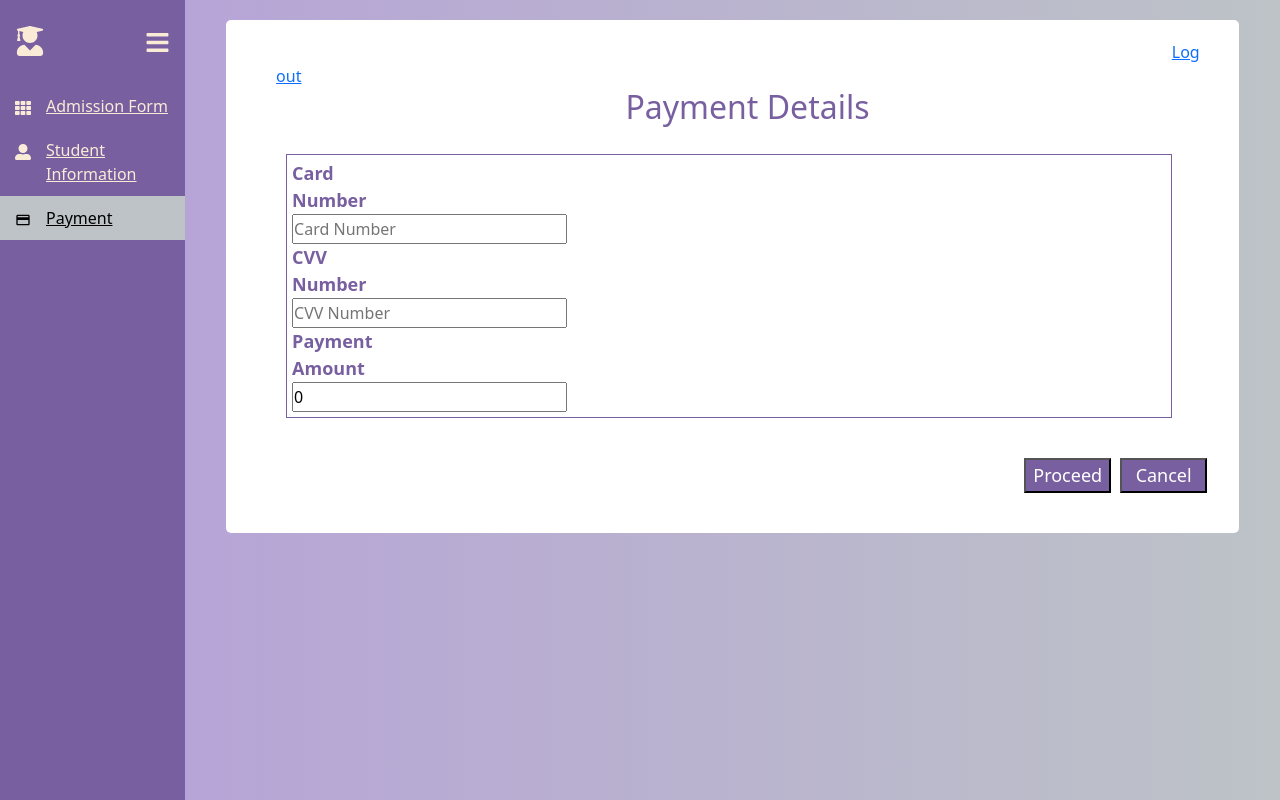
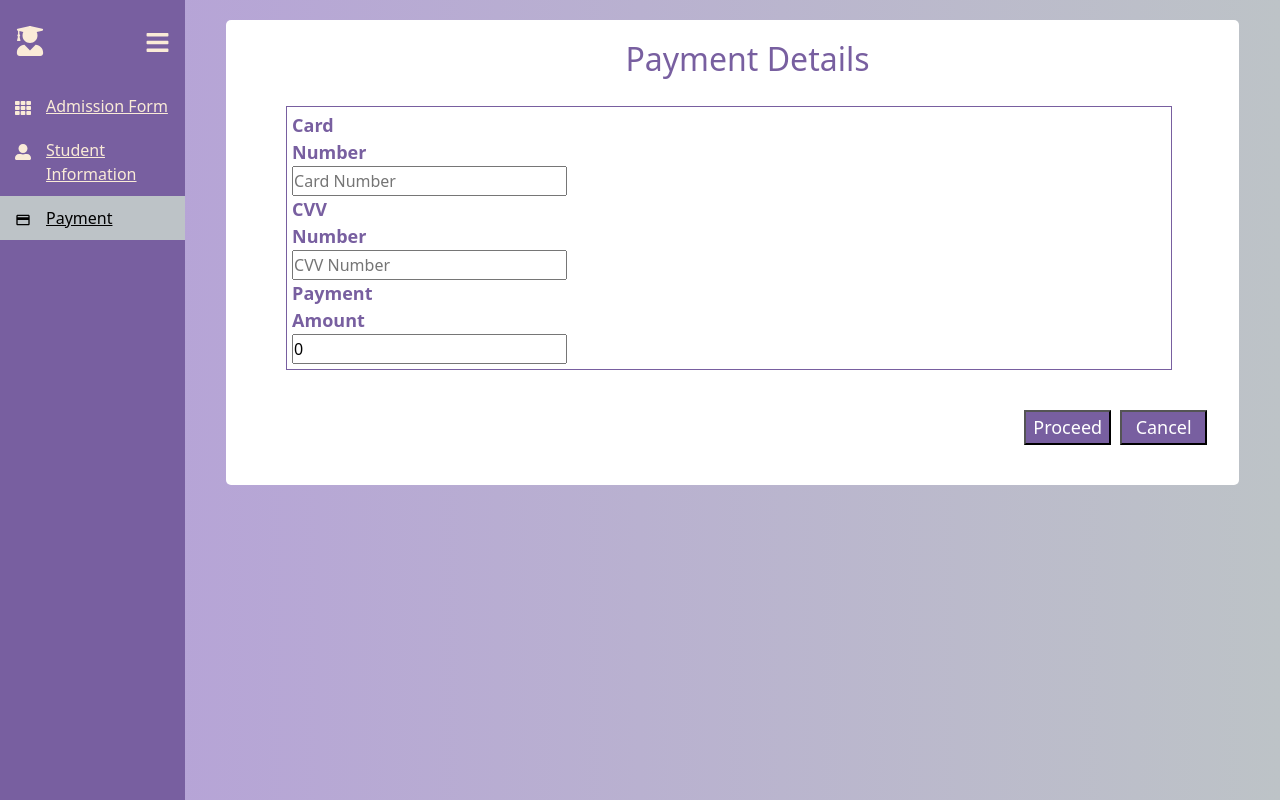
Before and after one commit to YODA-SuperKings/University-Admin, a React (Create React App) app in the folder University Admin Web/university_admin_web/: page /Payment in a window 1280 px wide. Shown: the top 800 px of the page. Built offline with nearby package versions, Linux system fonts and the light colour scheme.

Commit message:
UI Changes

```diff
--- a/University Admin Web/university_admin_web/src/Components/Payment.js
+++ b/University Admin Web/university_admin_web/src/Components/Payment.js
@@ -41,10 +41,6 @@ function Payment(){
 
     return(
         <div className="form-payment">
-            <div>
-                <span style={{paddingLeft: "95%"}}></span>
-                <Link to={"/"}>Log out</Link>
-            </div>
             <div><h1 className='payment_header'>Payment Details</h1></div>
             <div className="form-payment-body">
                 <div className='payment_border'>
```
